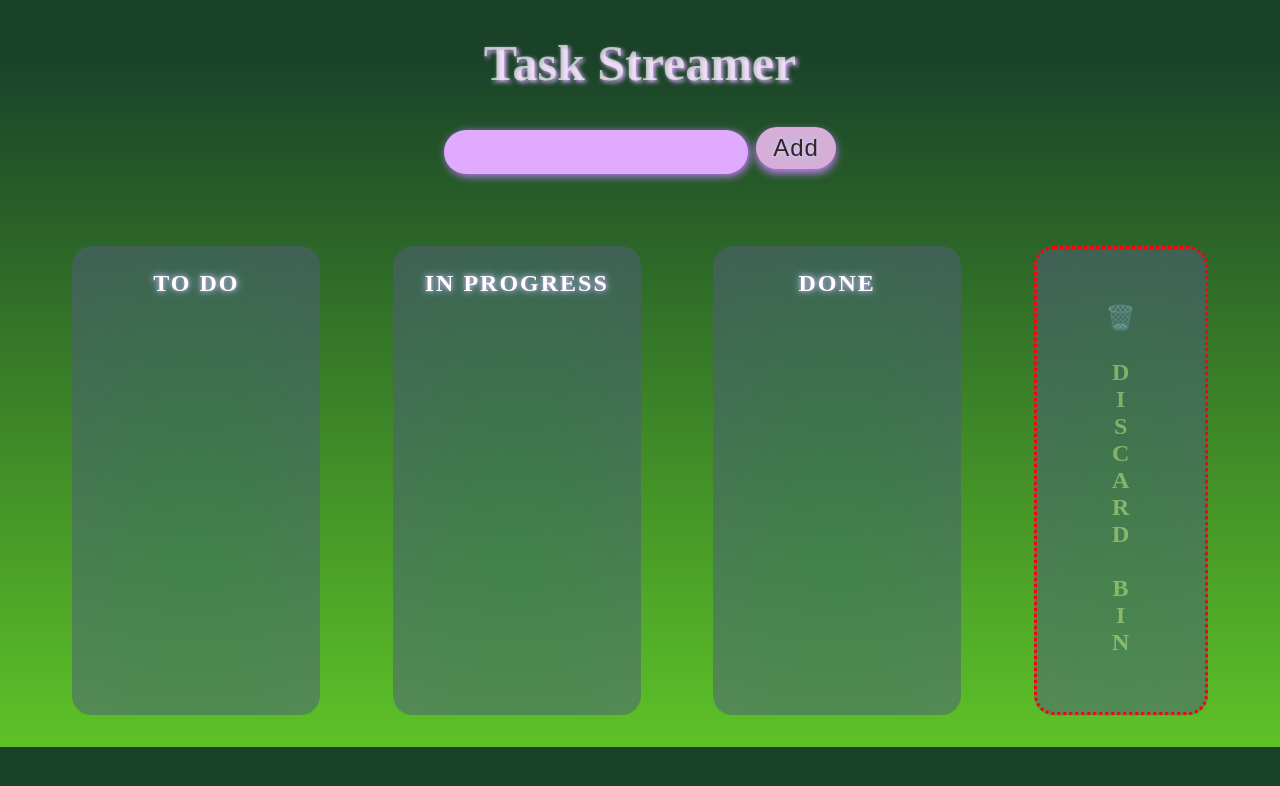
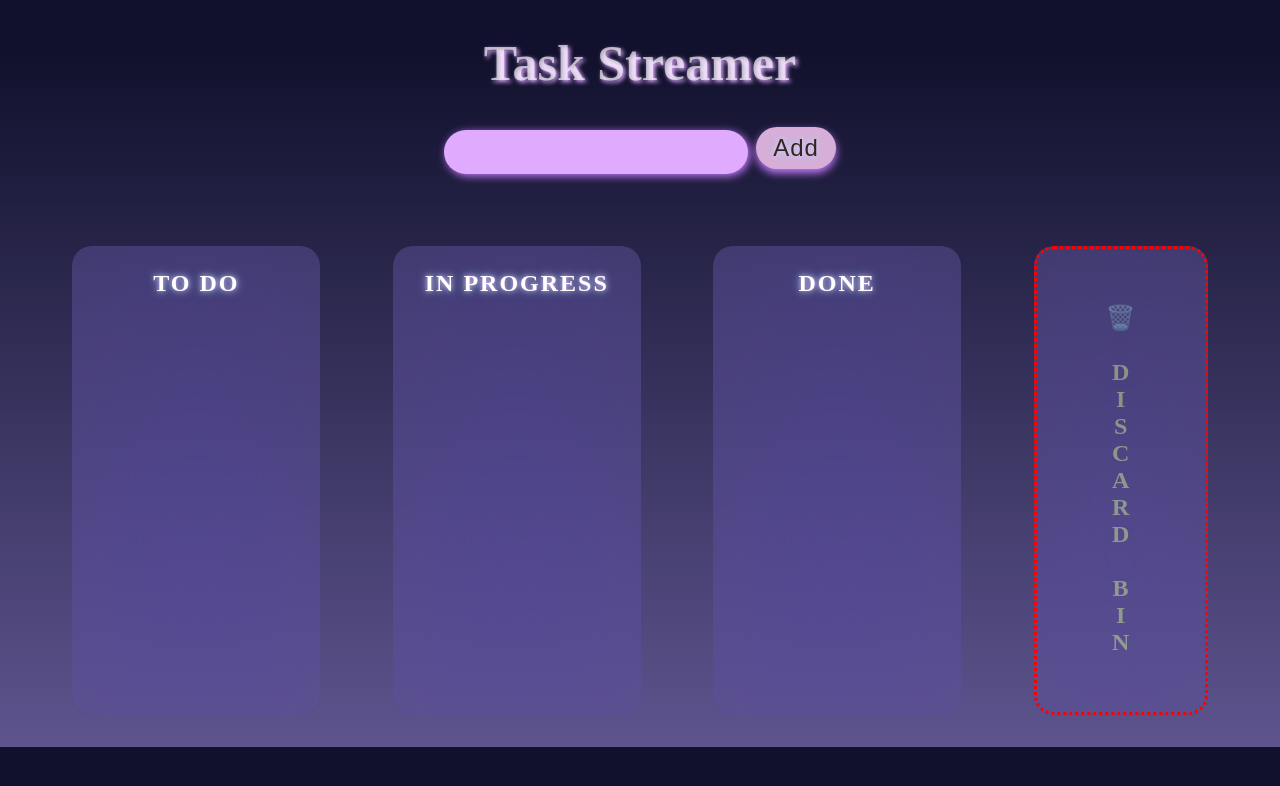
Before and after one commit to Adnansameer8/TaskStream, a React app: page / in a window 1280 px wide. Shown: the top 786 px of the page. Built offline with nearby package versions, Linux system fonts and the light colour scheme; the HTML template or start-up script is replaced by a standard one.

Commit message:
BG CHANGE

```diff
--- a/src/index.css
+++ b/src/index.css
@@ -1,6 +1,6 @@
 body{
   margin: 0px;
-  background: linear-gradient( #194229 7%, #5ec227 100%);
+  background: linear-gradient( #11112d 7%, #5e548e 100%);
 
 }
 
@@ -25,7 +25,7 @@ body{
   text-shadow:0px 5px 12px #ff0015 ;
 }
 .column{
-   max-width:200px;;
+   max-width:200px;
   min-height: 250px;
 }
 .column,.trash-bin {
```
